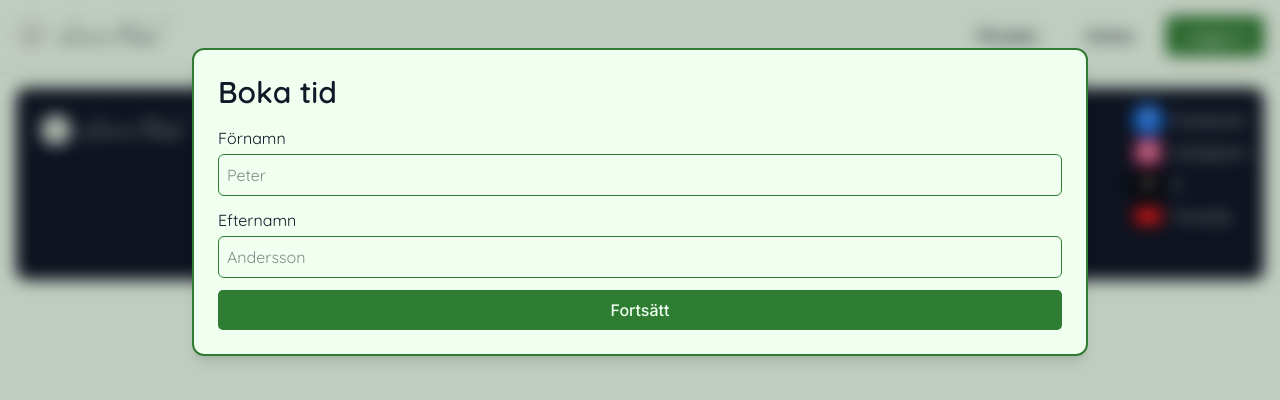
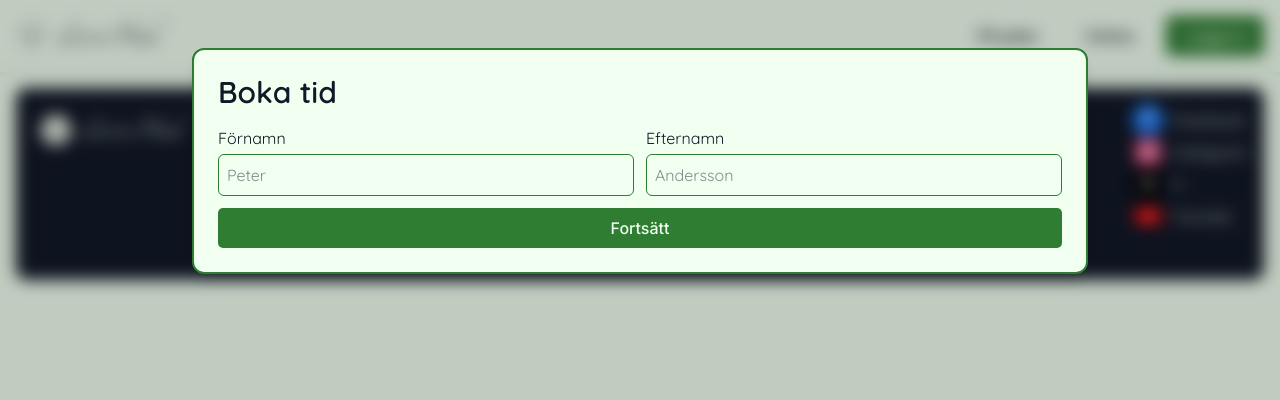
Before and after one commit to Zipelas/letitheal, a Next.js app: page /bookings in a window 1280 px wide. Shown: the top 400 px of the page. Built offline with nearby package versions, Linux system fonts and the light colour scheme; no server answers.

Commit message:
1st & 2nd name side by side in desktop and in col in mobile

```diff
--- a/app/bookings/page.tsx
+++ b/app/bookings/page.tsx
@@ -4,6 +4,7 @@
       <section className='relative border-2 border-[#2e7d32] rounded-xl w-full sm:max-w-md lg:w-[70vw] lg:max-w-none mx-auto p-6 bg-(--background) shadow-lg my-8 max-h-[90vh] overflow-y-auto'>
         <h1 className='text-2xl sm:text-3xl font-semibold mb-4'>Boka tid</h1>
         <form className='flex flex-col gap-3'>
+          <div className='grid grid-cols-1 sm:grid-cols-2 gap-3'>
             <label className='flex flex-col'>
               <span className='mb-1'>Förnamn</span>
               <input
@@ -20,6 +21,7 @@
                 placeholder='Andersson'
               />
             </label>
+          </div>
           <button
             type='submit'
             className='login-button font-medium'>
```
Lines whose indentation alone changed are shown as unchanged.
